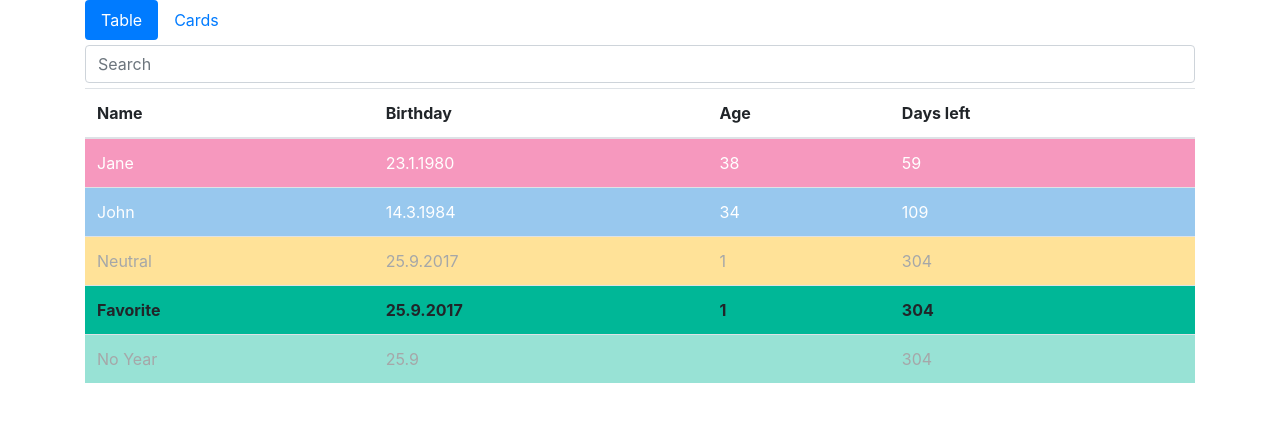
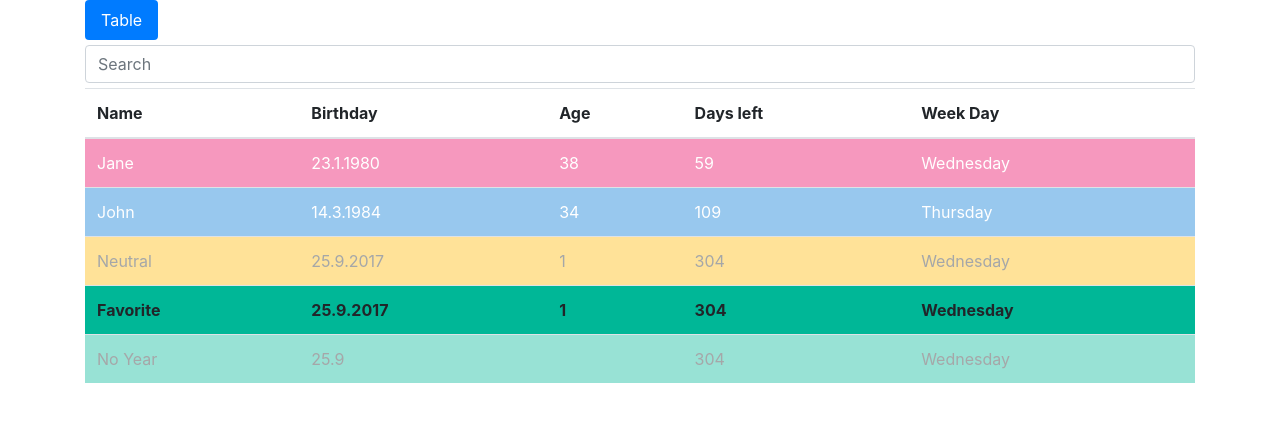
Before and after one commit to alexanderlink/DateZ, a website: page public/index.html in a window 1280 px wide. Drawn offline with nearby package versions, Linux system fonts and the light colour scheme; no server answers.

Commit message:
Disabled cards tab

```diff
--- a/public/index.html
+++ b/public/index.html
@@ -62,15 +62,16 @@ angular.module('app').controller('MyController', ['$scope', function($scope){
                 obj.dateString = null;
                 obj.daysLeft = null;
                 obj.yearsOld = null;
+                obj.weekDay = null;
             } else {
                 obj.date = new Date(obj.date);
                 obj.dateString = obj.date.toLocaleDateString("de-DE");
+                obj.daysLeft = getDaysLeft(obj.date);
+                obj.weekDay = getWeekDay(obj.date);
                 if(obj.dateString.endsWith(".1")) {
                     obj.dateString = obj.dateString.substring(0, obj.dateString.length - 2);
-                    obj.daysLeft = getDaysLeft(obj.date);
                     obj.yearsOld = null;
                 } else{
-                    obj.daysLeft = getDaysLeft(obj.date);
                     obj.yearsOld = getYearsOld(obj.date);
                 }
             }
@@ -96,6 +97,18 @@ function getDaysLeft(date) {
     return daysLeft;
 }
 
+function getWeekDay(date) {
+    var one_day = 86400000.0;
+    var today = new Date();
+    var other = new Date(date);
+    other.setFullYear(today.getFullYear());
+    var diff = other.getTime() - today.getTime();
+    var daysLeft = Math.ceil(diff / one_day);
+    if(daysLeft < 0) other.setFullYear(today.getFullYear() + 1);
+    //return other.getDay()
+    return other.toLocaleString('en-us', {  weekday: 'long' })
+}
+
 function getYearsOld(date) {
     var today = new Date();
     var other = new Date(date);
@@ -115,7 +128,7 @@ function getYearsOld(date) {
 <nav>
   <div class="nav nav-pills" id="nav-tab" role="tablist">
     <a class="nav-item nav-link active" id="nav-table-tab" data-toggle="tab" href="#nav-table" role="tab" aria-controls="nav-table" aria-selected="false">Table</a>
-    <a class="nav-item nav-link" id="nav-cards-tab" data-toggle="tab" href="#nav-cards" role="tab" aria-controls="nav-cards" aria-selected="true">Cards</a>
+    <!--a class="nav-item nav-link" id="nav-cards-tab" data-toggle="tab" href="#nav-cards" role="tab" aria-controls="nav-cards" aria-selected="true">Cards</a-->
     <input ng-model="search" type="text" class="nav-item form-control morespace" id="search" placeholder="Search">
   </div>
 </nav>
@@ -123,7 +136,7 @@ function getYearsOld(date) {
 <div class="tab-content" id="nav-tabContent">
 
 
-  <div class="tab-pane fade" id="nav-cards" role="tabpanel" aria-labelledby="nav-cards-tab">
+  <!--div class="tab-pane fade" id="nav-cards" role="tabpanel" aria-labelledby="nav-cards-tab">
     <div id="carddeck2" class="card-deck">
         <div ng-repeat="entry in data | orderBy: 'daysLeft' | filter:search" class='card bg-light' style='width: 18rem;'>
             <div class='card-header'><h5><b>{{entry.name}}</b></h5></div>
@@ -133,7 +146,7 @@ function getYearsOld(date) {
             <div class='card-footer'><h5>{{entry.dateString}}</h5></div>
         </div>
     </div>
-  </div>
+  </div-->
 
 
   <div class="tab-pane fade show active" id="nav-table" role="tabpanel" aria-labelledby="nav-table-tab">
@@ -144,6 +157,7 @@ function getYearsOld(date) {
         <th scope="col">Birthday</th>
         <th scope="col">Age</th>
         <th scope="col">Days left</th>
+        <th scope="col">Week Day</th>
         </tr>
     </thead>
     <tbody>
@@ -152,6 +166,7 @@ function getYearsOld(date) {
         <td>{{entry.dateString}}</td>
         <td>{{entry.yearsOld}}</td>
         <td>{{entry.daysLeft}}</td>
+        <td>{{entry.weekDay}}</td>
         </tr>
     </tbody>
     </table>
```
